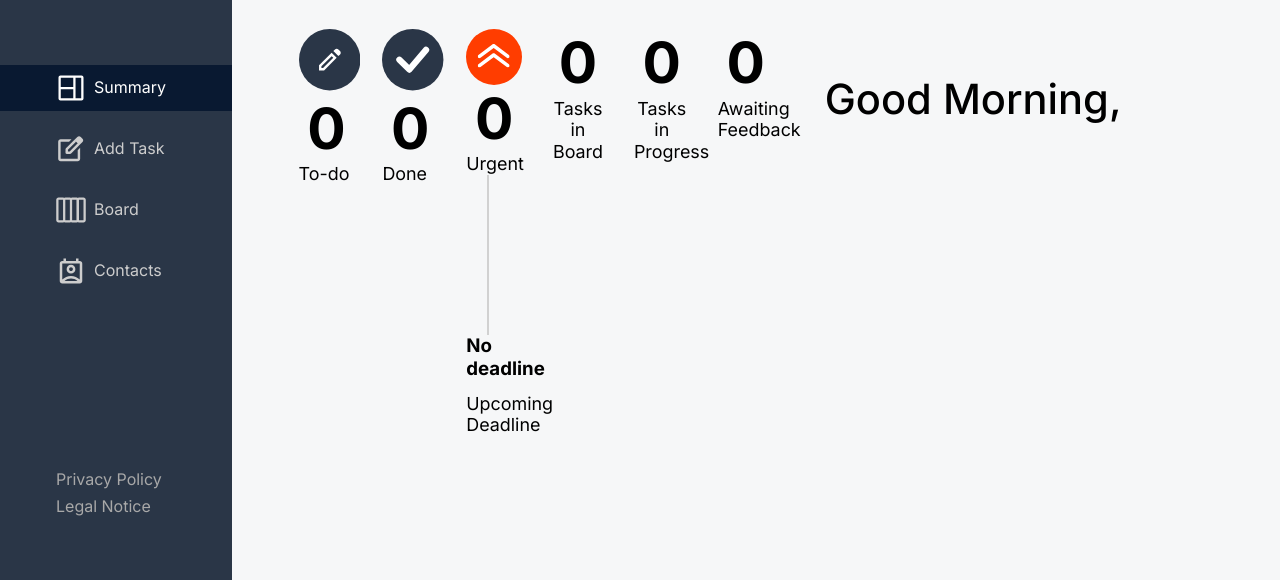
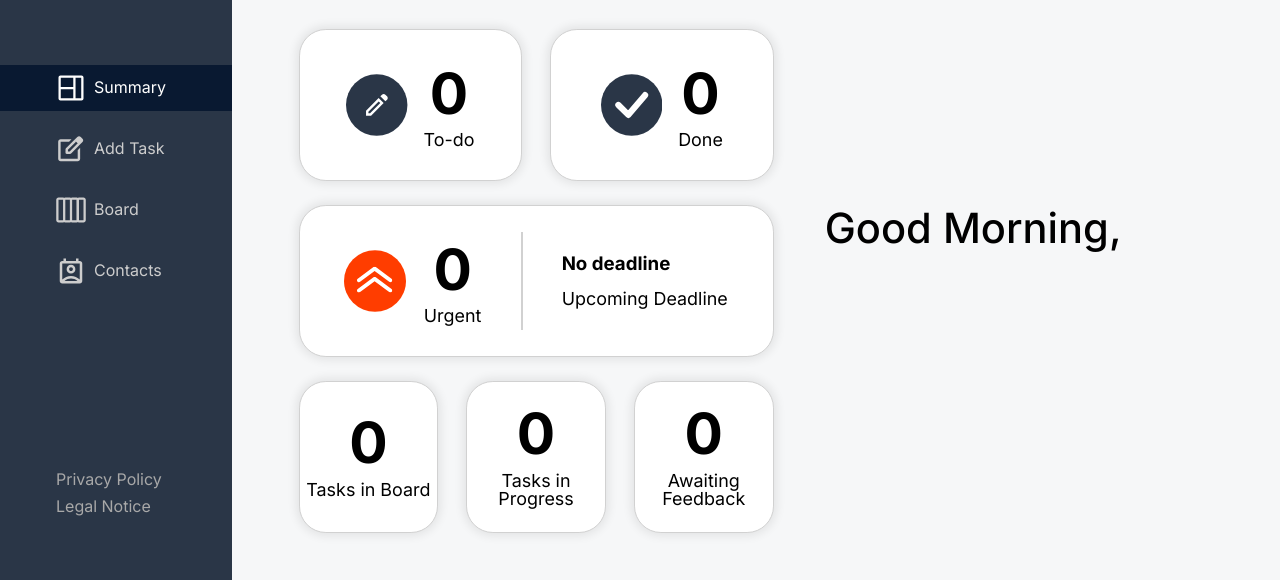
Before and after one commit to Klmnz96/Join, a plain HTML site: page src/htmls/summary.html in a window 1280 px wide. Shown: the part 220-800 px from the top of the page. Drawn offline with Linux system fonts and the light colour scheme.

Commit message:
feat: added task cards and hover effect

```diff
--- a/src/styles/summary.css
+++ b/src/styles/summary.css
@@ -11,6 +11,7 @@ main {
 .summary-headline {
     display: flex;
     align-items: center;
+    width: max-content;
     margin: 0 0 clamp(24px, 4vh, 50px);
 }
 h1 {
@@ -93,6 +94,56 @@ h2 {
 }
 
 /* ---------- Task cards ---------- */
+.task-summary {
+    background-color: var(--color-surface);
+    display: flex;
+    justify-content: center;
+    color: inherit;
+    text-decoration: none;
+    height: clamp(96px, 19vh, 168px);
+    border-radius: clamp(20px, 2.1vw, 30px);
+    border: 1px solid var(--color-border);
+    box-shadow: var(--shadow-card);
+    transition: transform 180ms ease;
+}
+.task-summary:hover {
+    cursor: pointer;
+    transform: scale(1.04);
+    background-color: var(--color-main);
+    color: var(--color-text-light);
+}
+.summary-above:first-child:hover { transform-origin: top left; }
+.summary-above:nth-child(2):hover { transform-origin: top right; }
+.summary-middle:hover {
+    transform: scaleY(1.07);
+    transform-origin: center top;
+}
+.summary-below:nth-child(4):hover { transform-origin: left bottom; }
+.summary-below:nth-child(5):hover { transform-origin: center bottom; }
+.summary-below:nth-child(6):hover { transform-origin: right bottom; }
+.task-summary:hover h3,
+.task-summary:hover h4,
+.task-summary:hover .summary-txt {
+    color: var(--color-text-light);
+}
+.summary-above {
+    grid-column: span 3;
+    gap: clamp(8px, 1.25vw, 18px);
+}
+.summary-middle {
+    grid-column: span 6;
+    gap: 18px;
+}
+.summary-below {
+    grid-column: span 2;
+    flex-direction: column;
+    align-items: center;
+    gap: 9px;
+}
+.summary-below h3,
+.summary-below-txt {
+    line-height: 1;
+}
 
 /* ------------ Icons ------------- */
 .summary-icon { width: clamp(40px, 4.8vw, 69px); }
```
